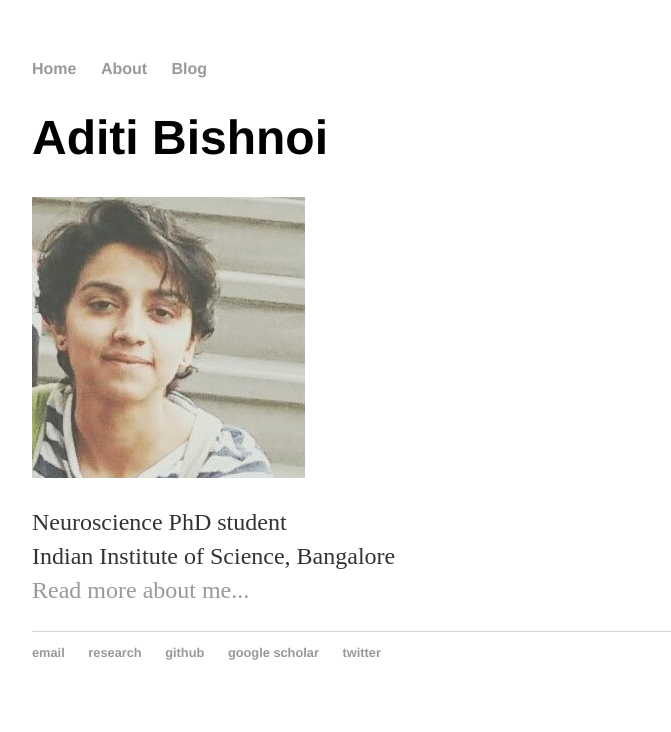
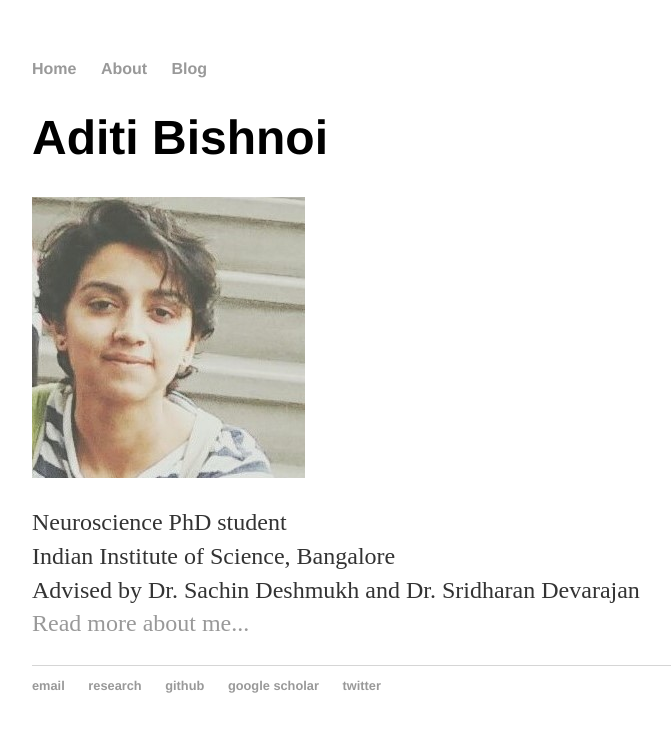
Before and after one commit to AdiBish/adibish.github.io, a Jekyll site: the page built from index.html, in a window 1280 px wide. Shown: the top 732 px of the page, without its empty margins (160-831 px from the left). Built offline with Jekyll 4.4.1, drawn with Linux system fonts in a browser that asks for light colours.

Commit message:
Update index.html

```diff
--- a/index.html
+++ b/index.html
@@ -11,6 +11,7 @@ title: Aditi Bishnoi
 	<div class="right">
 	<p> Neuroscience PhD student <br/>
 		Indian Institute of Science, Bangalore <br/>
+		Advised by Dr. Sachin Deshmukh and Dr. Sridharan Devarajan <br/>
 		<a href="/about">Read more about me...</a></p>
 	</div>
 </div><!-- /.blurb -->
```
